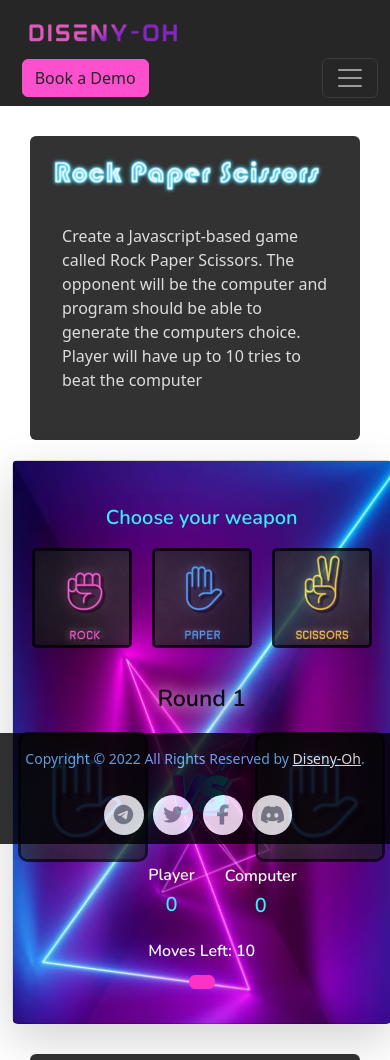
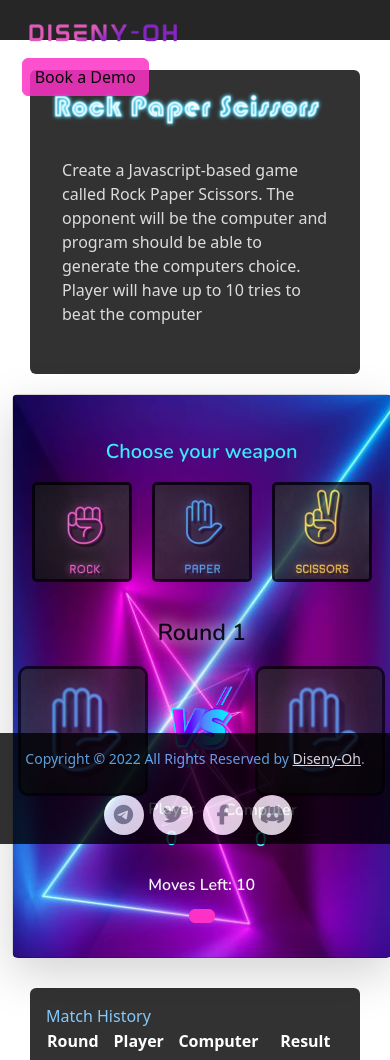
Before and after one commit to owhaitchdee/TCL, a website: page batobatopick.html in a window 390 px wide. Shown: the top 1060 px of the page. Drawn offline with nearby package versions, Linux system fonts and the light colour scheme.

Commit message:
smaller navbar

```diff
--- a/batobatopick.html
+++ b/batobatopick.html
@@ -15,7 +15,7 @@
 </head>
 <body>
   <!--Header and Nav-->
-  <nav class="navbar navbar-expand-lg navbar-dark sticky-top" style="background-color:black;opacity:85%">
+  <nav class="navbar navbar-expand-lg navbar-dark sticky-top" style="background-color:black;opacity:85%;height:40px">
     <div class="container-fluid" style="padding-left: 3%; padding-right: 3%; padding-top:0px; padding-bottom:0px">
       <a class="navbar-brand" href="https://owhaitchdee.github.io/reactpage/" style="color:#811D60"><img src="images/header.png" height="40px" style="padding-right:10px;vertical-align:middle"></img></a>
 
@@ -30,9 +30,9 @@
           <span style="padding:5px"></span>
           <a class="btn btn-primary" role="button" data-bs-toggle="modal" data-bs-target="#myModal">Book a Demo</a>
         </div>
-        <button class="navbar-toggler" type="button" data-bs-toggle="collapse" data-bs-target="#dmenu" aria-controls="dmenu" aria-expanded="false" aria-label="Toggle navigation">
+        <!-- <button class="navbar-toggler" type="button" data-bs-toggle="collapse" data-bs-target="#dmenu" aria-controls="dmenu" aria-expanded="false" aria-label="Toggle navigation">
           <span class="navbar-toggler-icon"></span>
-        </button>
+        </button> -->
     </div>
   </nav>
 
```
